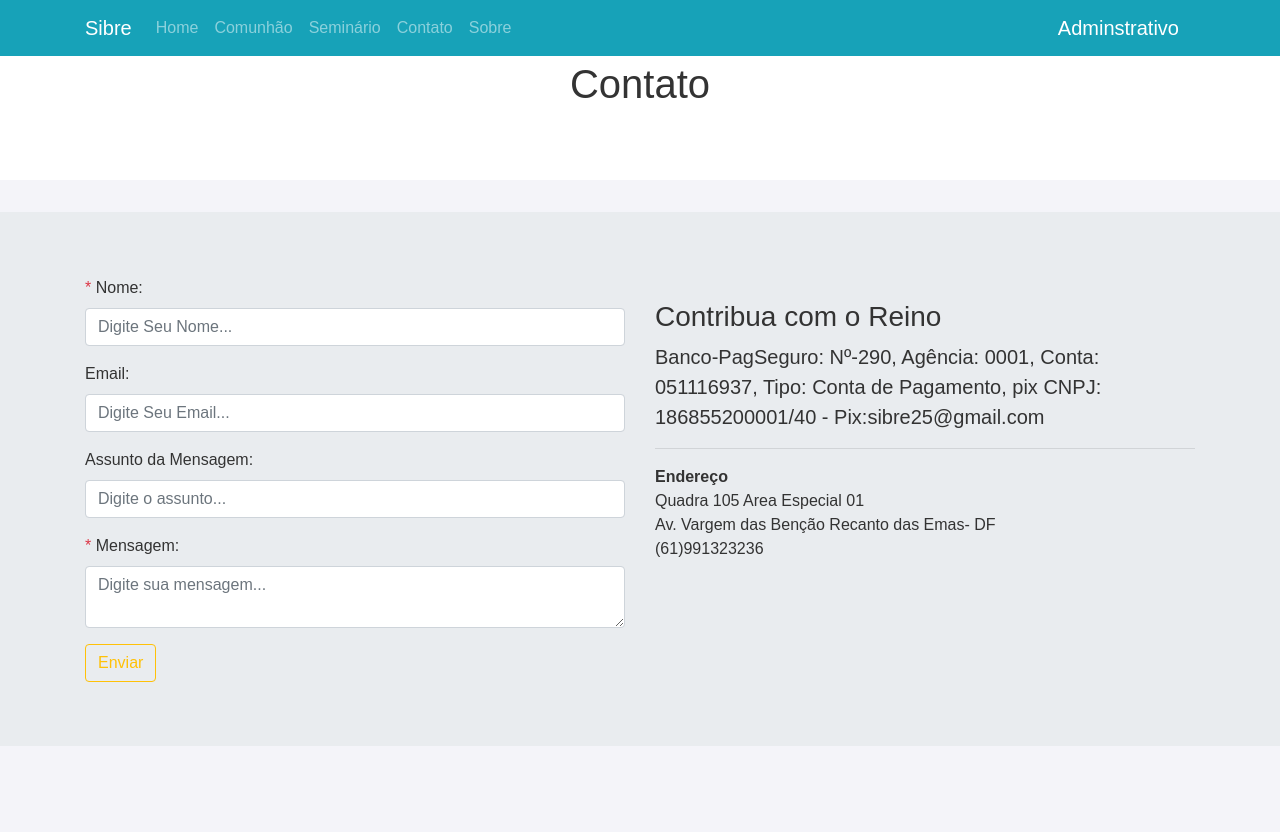
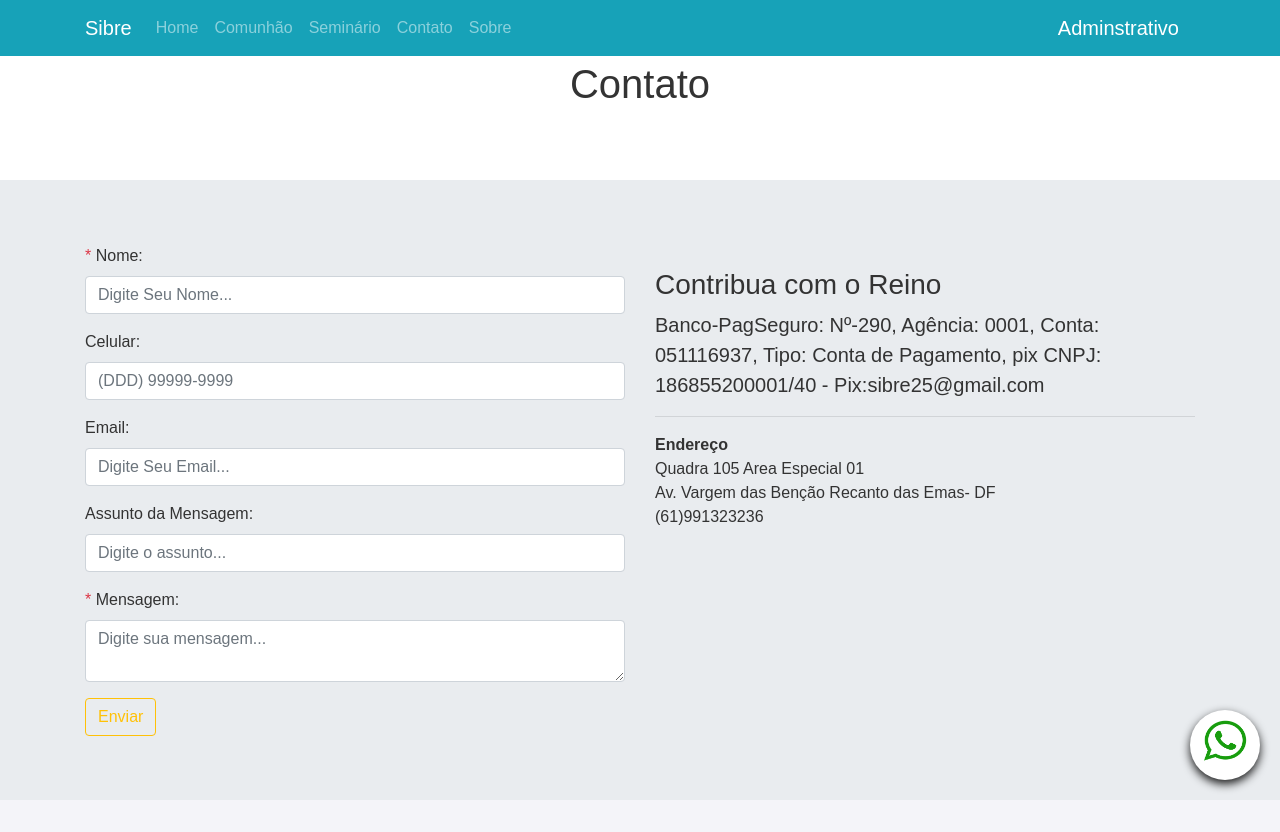
Before and after one commit to Ernilson/Ernilson-front2-sibre-react-next, a Next.js app: page /contato in a window 1280 px wide. Before the commit the page ends 800 px from the top, so only its background shows below. Built offline with nearby package versions, Linux system fonts and the light colour scheme.

Commit message:
Inclusão botão whatsapp, correção página de contato

```diff
--- /dev/null
+++ b/componete/BotaoWhatsapp.js
@@ -0,0 +1,41 @@
+import React from 'react';
+import { useSpring, animated } from 'react-spring';
+import WhatsAppIcon from '../public/WhatsApp_icone.png';
+import Image from 'next/image';
+import styles from '../styles/BotaoWhatsapp.module.css';
+
+const BotaoWhatsapp = () => {
+  const springProps = useSpring({
+    to: async (next, cancel) => {
+      while (true) {
+        await next({ transform: 'translate3d(0,0,0) scale(1)' });
+        await next({ transform: 'translate3d(0,-10px,0) scale(1.1)' });
+        await next({ transform: 'translate3d(0,0,0) scale(1)' });
+        await next({ transform: 'translate3d(0,10px,0) scale(1.1)' });
+      }
+    },
+    from: { transform: 'translate3d(0,0,0) scale(1)' },
+    config: { tension: 200, friction: 10 },
+    delay: 500,
+  });
+
+  return (
+    <animated.div style={{ ...springProps }} className={styles['botao-whatsapp']}>
+      <a
+        href="https://api.whatsapp.com/send?phone=5561991323236"
+        target="_blank"
+        rel="noopener noreferrer"
+      >
+        <Image
+          src={WhatsAppIcon}
+          alt="WhatsApp"
+          width={44}
+          height={44}
+          layout="fixed"
+        />
+      </a>
+    </animated.div>
+  );
+};
+
+export default BotaoWhatsapp;
--- a/package.json
+++ b/package.json
@@ -20,6 +20,7 @@
     "react-icons": "^5.2.1",
     "react-router": "^5.2.0",
     "react-router-dom": "^5.2.0",
+    "react-spring": "^9.7.3",
     "reactstrap": "^8.7.1"
   }
 }
--- a/pages/contato.js
+++ b/pages/contato.js
@@ -1,19 +1,17 @@
 import React, { useState } from 'react';
 import Head from 'next/head';
 import Menu from '../componete/Menu.js';
-import { Redirect, useHistory } from 'react-router-dom';
 import { Jumbotron, Container, Form, FormGroup, Input, Label, Button } from 'reactstrap';
-
+import BotaoWhatsapp from '../componete/BotaoWhatsapp.js';
 
 const Contato = () => {
     const [contato, setContato] = useState({
         nome: '',
+        celular: '',
         email: '',
         assuntoMsg: '',
         conteudoMsg: ''
     });
-
-    const onchangeInput = e => setContato({ ...contato, [e.target.name]: e.target.value });
 
     const [response, setResponse] = useState({
         formSave: false,
@@ -22,21 +20,23 @@ const Contato = () => {
         formSuccess: false
     });
 
+    const onchangeInput = e => setContato({ ...contato, [e.target.name]: e.target.value });
+
     const limparCampos = () => {
         setContato({
             nome: '',
+            celular: '',
             email: '',
             assuntoMsg: '',
             conteudoMsg: ''
         });
     };
 
-
     const envconteudo_msg = async e => {
         e.preventDefault();
         console.log(contato);
         if (!validate()) return;
-        setResponse({ formSave: true })
+        setResponse({ formSave: true });
 
         console.log("Iniciando envio da mensagem...");
 
@@ -66,7 +66,7 @@ const Contato = () => {
                 });
             } else {
                 setResponse({
-                    formSave: true,
+                    formSave: false,
                     type: 'success',
                     message: 'Mensagem enviada com sucesso!',
                     formSuccess: true
@@ -84,22 +84,33 @@ const Contato = () => {
         }
     };
 
-
-
     const validate = () => {
-        if (!contato.nome) return setResponse({ type: 'error', message: 'Preencha o campo nome!' });
-        if (!contato.email) return setResponse({ type: 'error', message: 'Preencha o campo e-mail!' });
-        if (!contato.assuntoMsg) return setResponse({ type: 'error', message: 'Preencha o campo assunto da mensagem!' });
-        if (!contato.conteudoMsg) return setResponse({ type: 'error', message: 'Preencha o campo conteúdo da mensagem!' });
+        if (!contato.nome) {
+            setResponse({ type: 'error', message: 'Preencha o campo nome!' });
+            return false;
+        }
+        if (!contato.email) {
+            setResponse({ type: 'error', message: 'Preencha o campo e-mail!' });
+            return false;
+        }
+        if (!contato.assuntoMsg) {
+            setResponse({ type: 'error', message: 'Preencha o campo assunto da mensagem!' });
+            return false;
+        }
+        if (!contato.conteudoMsg) {
+            setResponse({ type: 'error', message: 'Preencha o campo conteúdo da mensagem!' });
+            return false;
+        }
 
         return true;
-    }
+    };
 
-    return (<div>
+    return (
+        <div>
             <Head>
                 <title>Contato</title>
                 <meta name='robots' content='index, follow' />
-            <meta name="description" content="Entre em contato com a Segunda Igreja Batista no Recanto das Emas-DF"></meta>
+                <meta name="description" content="Entre em contato com a Segunda Igreja Batista no Recanto das Emas-DF" />
                 <meta name="author" content="Ernilson Daniel Lima de Souza" />
             </Head>
             <Menu />
@@ -108,7 +119,7 @@ const Contato = () => {
                     padding-top: 60px;
                     padding-buttom:5px;
                     background-color: #fff;
-                margin-bottom: 0ren ! important;
+                    margin-bottom: 0 !important;
                 }`}</style>
                 <Container>
                     <h1 className="display-8 text-center">Contato</h1>
@@ -120,42 +131,44 @@ const Contato = () => {
                     padding-top: 60px;
                     padding-buttom:5px;
                     background-color: #fff;
-                margin-bottom: 0ren ! important;
+                    margin-bottom: 0 !important;
                 }`}</style>
                 <Container>
-
                     <div className="row featurette">
                         <div className="col-md-6">
-                        {response.type === 'success' ? <div className='alert alert-success'>{response.message}</div> : ""}
-                        {response.type === 'error' ? <div className='alert alert-danger'>{response.message}</div> : ""}
+                            {response.type === 'success' && <div className='alert alert-success'>{response.message}</div>}
+                            {response.type === 'error' && <div className='alert alert-danger'>{response.message}</div>}
                             <Form onSubmit={envconteudo_msg}>
                                 <FormGroup>
                                     <Label for="nome"><span className="text-danger">*</span> Nome:</Label>
                                     <Input type="text" name="nome" id="nome" placeholder="Digite Seu Nome..."
-                                    onChange={onchangeInput} />
+                                        value={contato.nome} onChange={onchangeInput} />
+                                </FormGroup>
+                                <FormGroup>
+                                    <Label for="celular"><span className="text-danger"></span> Celular:</Label>
+                                    <Input type="tel" name="celular" id="celular" placeholder="(DDD) 99999-9999"
+                                           value={contato.celular} onChange={onchangeInput} />
                                 </FormGroup>
                                 <FormGroup>
                                     <Label for="email">Email:</Label>
                                     <Input type="email" name="email" id="email" placeholder="Digite Seu Email..."
-                                    onChange={onchangeInput} />
+                                        value={contato.email} onChange={onchangeInput} />
                                 </FormGroup>
                                 <FormGroup>
                                     <Label for="assuntoMsg">Assunto da Mensagem:</Label>
                                     <Input type="text" name="assuntoMsg" id="assuntoMsg" placeholder="Digite o assunto..."
-                                    onChange={onchangeInput}  />
+                                        value={contato.assuntoMsg} onChange={onchangeInput} />
                                 </FormGroup>
                                 <FormGroup>
                                     <Label for="conteudoMsg"><span className="text-danger">*</span> Mensagem:</Label>
                                     <Input type="textarea" name="conteudoMsg" id="conteudoMsg" placeholder="Digite sua mensagem..."
-                                    onChange={onchangeInput} />
+                                        value={contato.conteudoMsg} onChange={onchangeInput} />
                                 </FormGroup>
-                            {response.formSave ? <Button type="submit" outline color="warning" disabled>Enviar...
-                                  </Button> : <Button type="submit" outline color="warning">Enviar</Button>}
-
-
+                                {response.formSave ? <Button type="submit" outline color="warning" disabled>Enviando...</Button> : <Button type="submit" outline color="warning">Enviar</Button>}
                             </Form>
                         </div>
-                    <div className="col-md-6"><br />
+                        <div className="col-md-6">
+                            <br />
                             <h3 className="featurette-heading">Contribua com o Reino </h3>
                             <p className="lead">Banco-PagSeguro: Nº-290, Agência: 0001, Conta: 051116937,
                                 Tipo: Conta de Pagamento, pix CNPJ: 186855200001/40 - Pix:sibre25@gmail.com</p>
@@ -167,12 +180,12 @@ const Contato = () => {
                                 (61)991323236 <br />
                             </address>
                         </div>
-
                     </div>
                 </Container>
             </Jumbotron>
-
-    </div>)
-}
+            <BotaoWhatsapp />
+        </div>
+    );
+};
 
 export default Contato;
--- /dev/null
+++ b/styles/BotaoWhatsapp.module.css
@@ -0,0 +1,15 @@
+.botao-whatsapp {
+    position: fixed;
+    bottom: 20px;
+    right: 20px;
+    width: 70px;
+    height: 70px;
+    border-radius: 50%;
+    box-shadow: 0px 4px 10px rgba(0, 0, 0, 0.9);
+    display: flex;
+    align-items: center;
+    justify-content: center;
+    text-decoration: none;
+    background: #fff;
+    z-index: 1000;
+  }
```
Also changed, not shown: 1 other file (tests, documents, lock files or other folders). Lines whose indentation alone changed are shown as unchanged.
